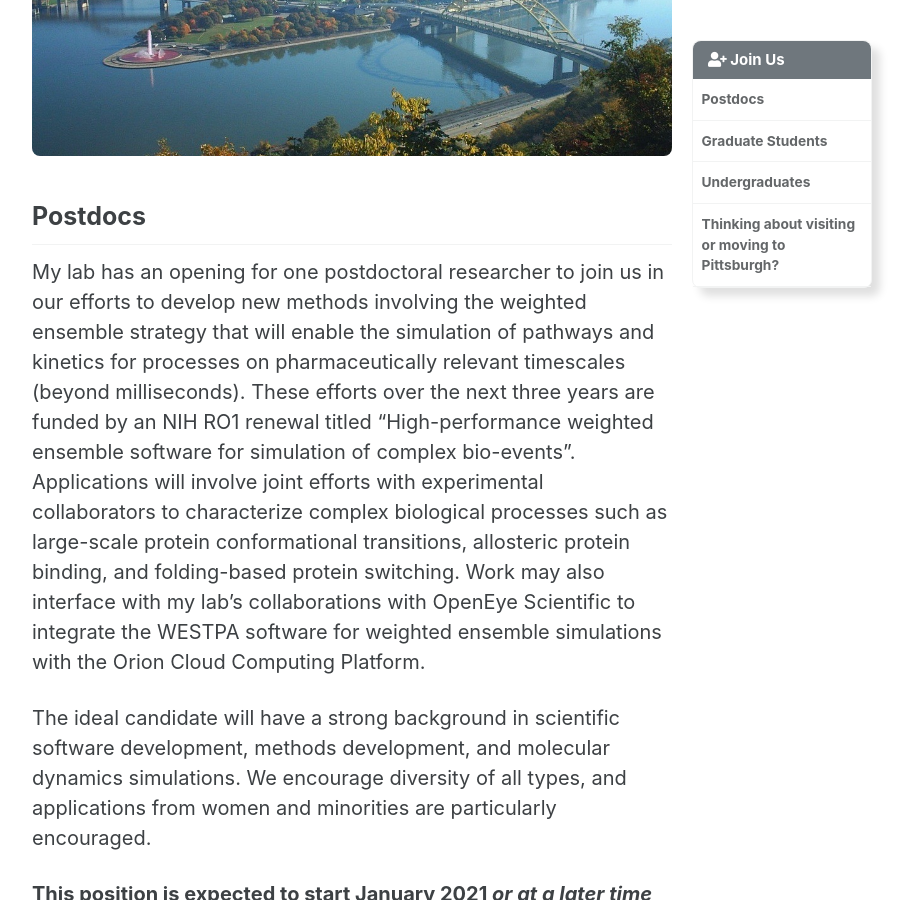
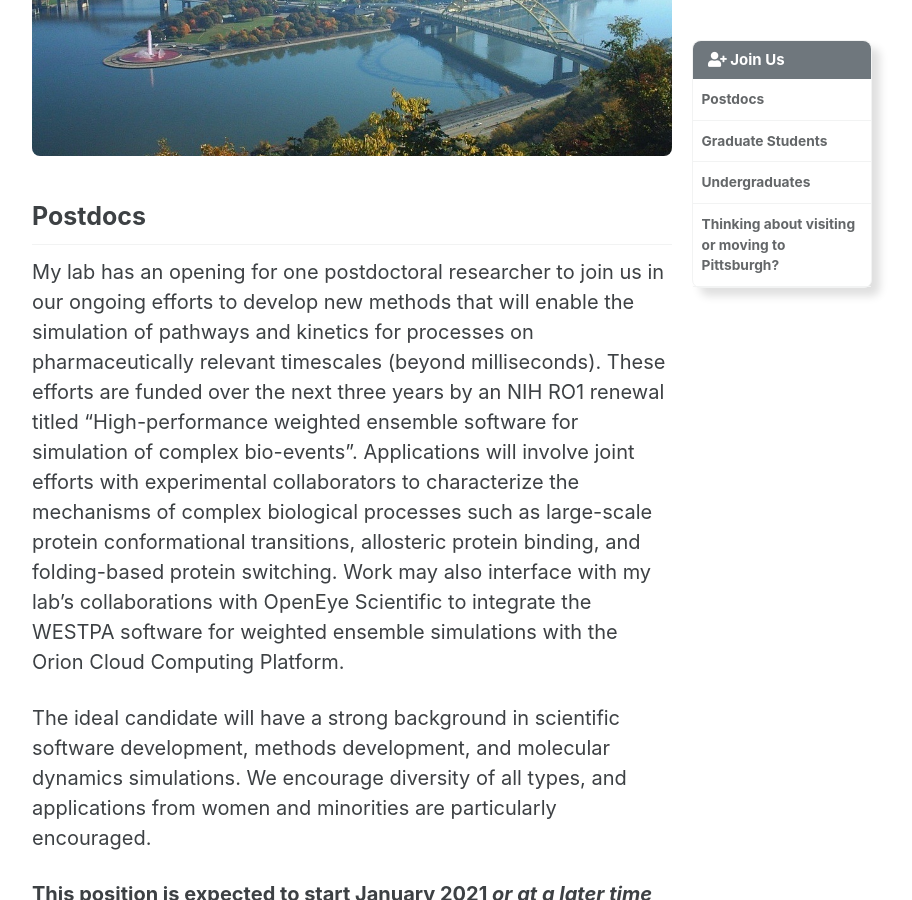
Before and after one commit to darianyang/mm-github-pages-test, a Jekyll site: the page built from _pages/join_us.md, in a window 1280 px wide and 900 px high, scrolled down 285 px. Shown: the whole window, without its empty margins (288-1200 px from the left). Built offline with Jekyll 4.4.1, drawn with Linux system fonts in a browser that asks for light colours; cached includes are drawn as plain includes.

Commit message:
Update join_us.md

```diff
--- a/_pages/join_us.md
+++ b/_pages/join_us.md
@@ -9,7 +9,7 @@
 
 {% include figure image_path="/assets/images/pittsburgh.jpg" alt="Pittsburgh Panorama" %}
 ## Postdocs
-My lab has an opening for one postdoctoral researcher to join us in our efforts to develop new methods involving the weighted ensemble strategy that will enable the simulation of pathways and kinetics for processes on pharmaceutically relevant timescales (beyond milliseconds). These efforts over the next three years are funded by an NIH RO1 renewal titled “High-performance weighted ensemble software for simulation of complex bio-events”. Applications will involve joint efforts with experimental collaborators to characterize complex biological processes such as large-scale protein conformational transitions, allosteric protein binding, and folding-based protein switching. Work may also interface with my lab’s collaborations with OpenEye Scientific to integrate the WESTPA software for weighted ensemble simulations with the Orion Cloud Computing Platform.
+My lab has an opening for one postdoctoral researcher to join us in our ongoing efforts to develop new methods that will enable the simulation of pathways and kinetics for processes on pharmaceutically relevant timescales (beyond milliseconds). These efforts are funded over the next three years by an NIH RO1 renewal titled “High-performance weighted ensemble software for simulation of complex bio-events”. Applications will involve joint efforts with experimental collaborators to characterize the mechanisms of complex biological processes such as large-scale protein conformational transitions, allosteric protein binding, and folding-based protein switching. Work may also interface with my lab’s collaborations with OpenEye Scientific to integrate the WESTPA software for weighted ensemble simulations with the Orion Cloud Computing Platform.
 
 The ideal candidate will have a strong background in scientific software development, methods development, and molecular dynamics simulations. We encourage diversity of all types, and applications from women and minorities are particularly encouraged.
 
```
